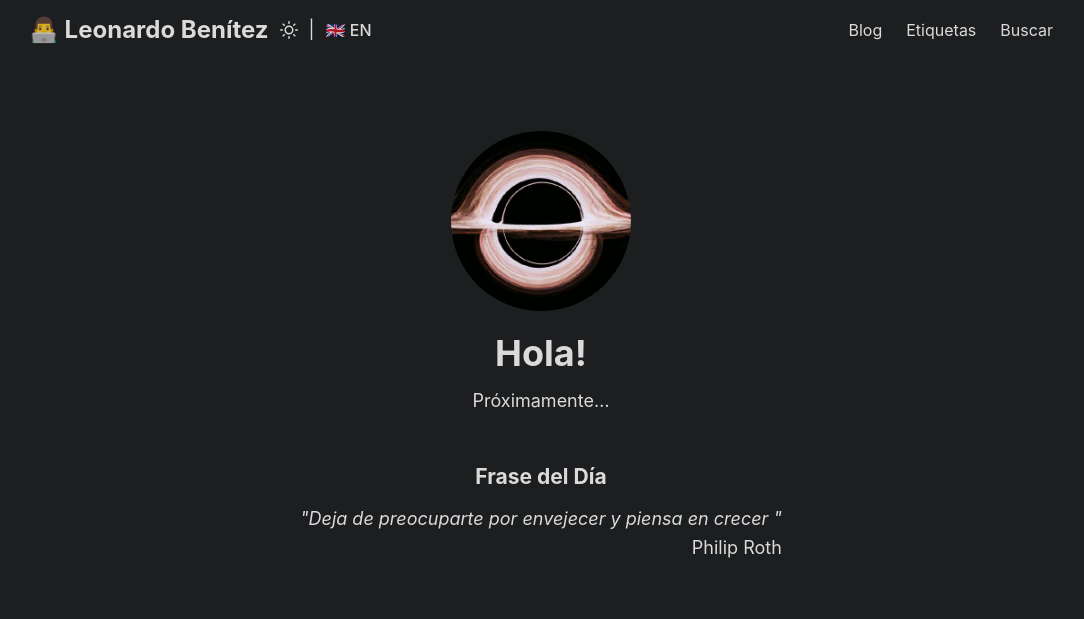
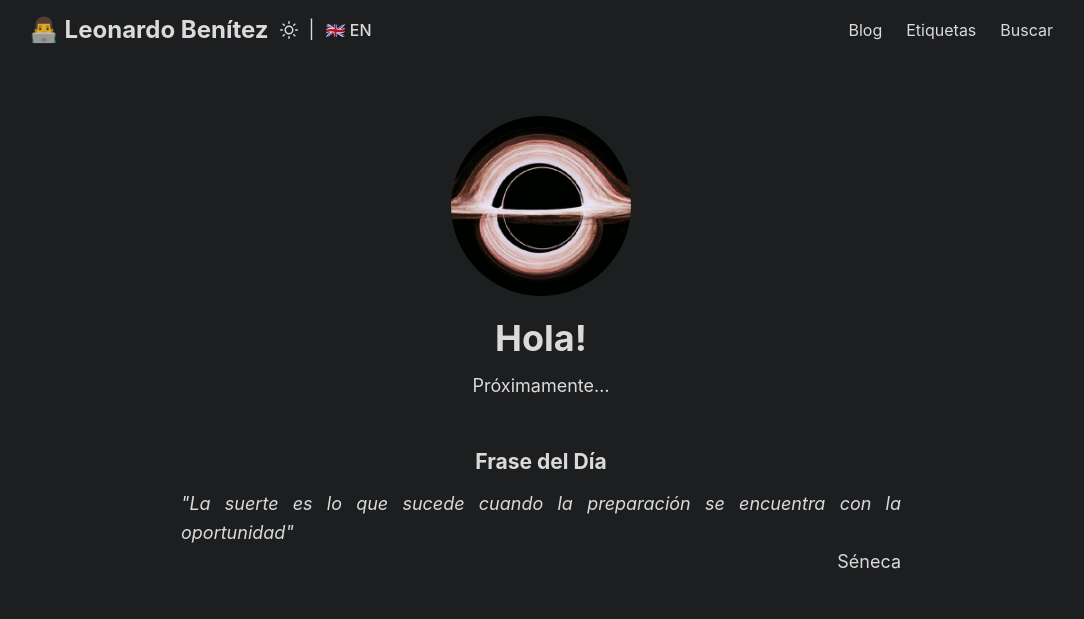
Before and after one commit to ldbenitez/ldbenitez.github.io, a plain HTML site: page es/index.html in a window 1280 px wide. Shown: the top 619 px of the page, without its empty margins (99-1183 px from the left). Drawn offline with Linux system fonts and the light colour scheme.

Commit message:
deploy: ldbenitez/blog-site@df6d8926f3d25231b6db94dc734bb58999cec9e9

```diff
--- a/es/index.html
+++ b/es/index.html
@@ -74,8 +74,8 @@
 <span>Próximamente&mldr;</span>
 <div class=quote-container>
 <h3>Frase del Día</h3>
-<p class=quote>"Deja de preocuparte por envejecer y piensa en crecer "</p>
-<p class=author>Philip Roth</p>
+<p class=quote>"La suerte es lo que sucede cuando la preparación se encuentra con la oportunidad"</p>
+<p class=author>Séneca</p>
 </div>
 <div class=social-icons>
 <a href=mailto:ldbenitez@protonmail.com target=_blank rel="noopener noreferrer me" title=Email><svg xmlns="http://www.w3.org/2000/svg" viewBox="0 0 24 21" fill="none" stroke="currentcolor" stroke-width="2" stroke-linecap="round" stroke-linejoin="round"><path d="M4 4h16c1.1.0 2 .9 2 2v12c0 1.1-.9 2-2 2H4c-1.1.0-2-.9-2-2V6c0-1.1.9-2 2-2z"/><polyline points="22,6 12,13 2,6"/></svg>
```
Also changed, not shown: index.html (+1 -1 lines).
